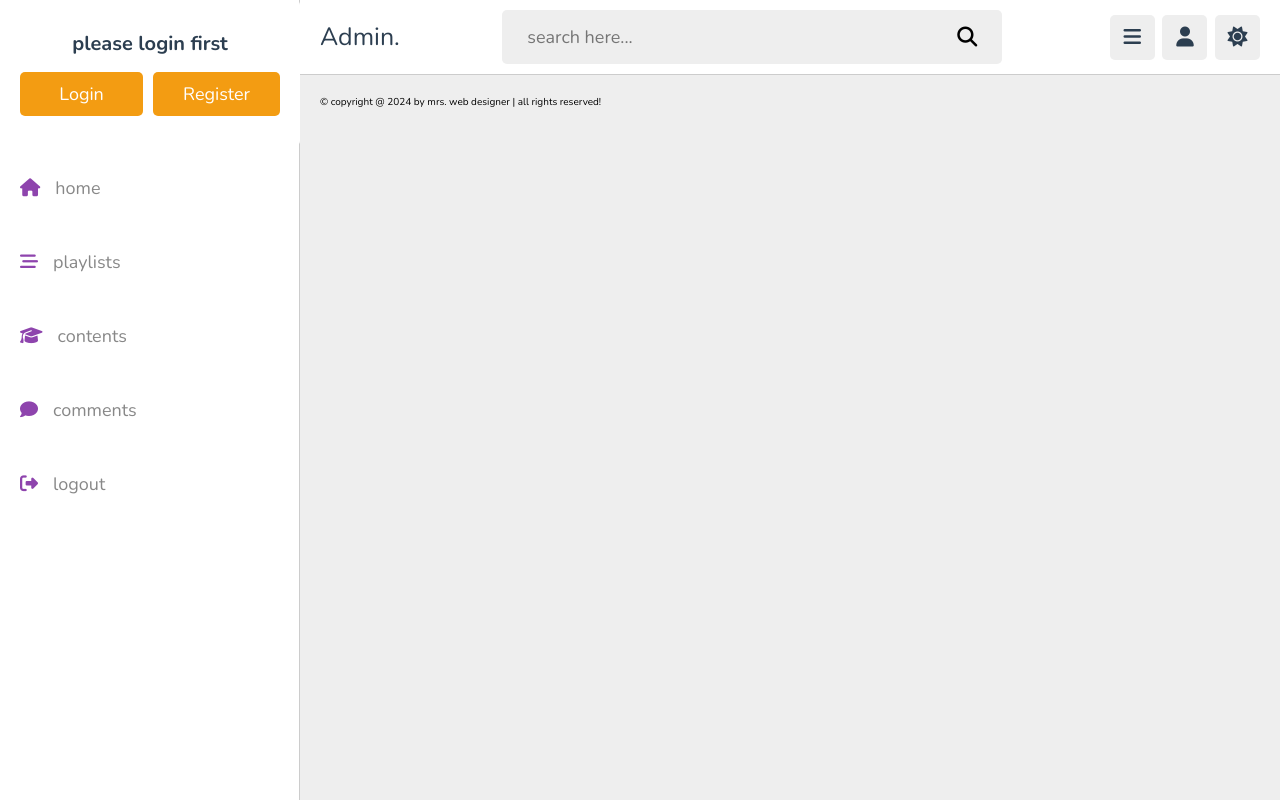
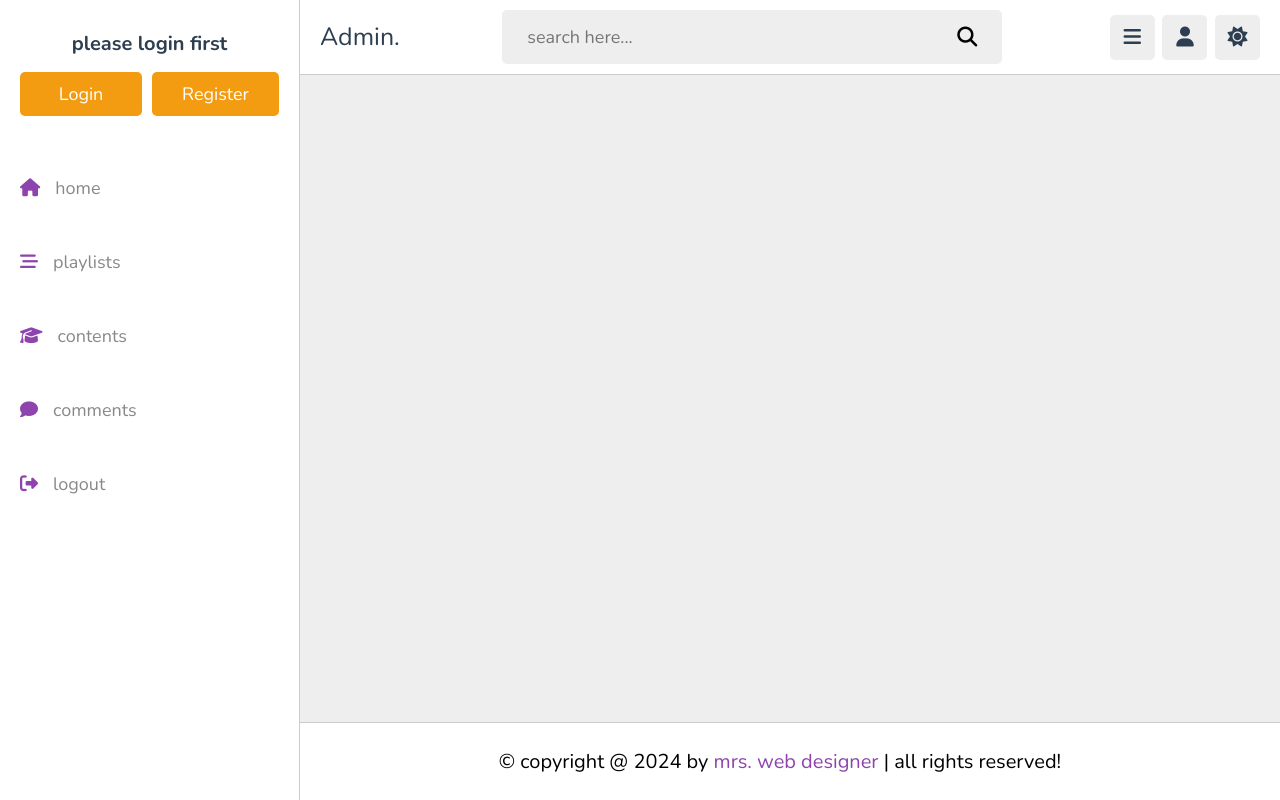
Before and after one commit to iuliachobotar/diplom_work, a PHP site: page /admin/dashboard.php in a window 1280 px wide. Run offline with PHP 8.4, Linux system fonts and the light colour scheme; data that the repository does not hold is empty.

Commit message:
finish header and footer

```diff
--- a/components/admin_header.php
+++ b/components/admin_header.php
@@ -50,6 +50,10 @@
 
 <div class="side-bar">
 
+        <div id="close-bar">
+            <i class="fas fa-times"></i>
+        </div>
+
 <div class="profile">
         <?php
         $select_profile = $conn->prepare("SELECT * FROM `tutor` WHERE id = ?");
--- a/components/footer.php
+++ b/components/footer.php
@@ -1,5 +1,5 @@
-<section class="footer">
+<footer class="footer">
 
     &copy; copyright @ <?= date("Y"); ?> by <span>mrs. web designer</span> | all rights reserved!
 
-</section>
+</footer>
--- a/css/admin_style.css
+++ b/css/admin_style.css
@@ -40,18 +40,22 @@
     background-color: var(--main-color);
 }
 
-html{
+html {
     font-size: 62.5%;
     overflow-x: hidden;
 }
 
-body{
+body {
     padding-bottom: 9rem;
     background-color: var(--light-bg);
     padding-left: 30rem;
 }
 
-section{
+body.active {
+    padding-left: 0;
+}
+
+section {
     padding: 2rem;
     margin: 0 auto;
     max-width: 1200px;
@@ -62,7 +66,7 @@ section{
 .delete-btn,
 .inline-btn,
 .inline-option-btn,
-.inline-delete-btn{
+.inline-delete-btn {
     margin-top: 1rem;
     border-radius: .5rem;
     padding: 1rem 3rem;
@@ -78,53 +82,55 @@ section{
 .delete-btn:hover,
 .inline-btn:hover,
 .inline-option-btn:hover,
-.inline-delete-btn:hover{
+.inline-delete-btn:hover {
     background-color: var(--black);
     color: var(--white);
 }
 
 .inline-btn,
 .inline-option-btn,
-.inline-delete-btn{
+.inline-delete-btn {
     display: inline-block;
 }
 
 .btn,
 .option-btn,
-.delete-btn{
+.delete-btn {
     display: block;
     width: 100%;
 }
 
 .btn,
-.inline-btn{
+.inline-btn {
     background-color: var(--main-color);
 }
 
 .option-btn,
-.inline-option-btn{
+.inline-option-btn {
     background-color: var(--orangen);
 }
 
 .delete-btn,
-.inline-delete-btn{
+.inline-delete-btn {
     background-color: var(--red);
 }
 
-.flex-btn{
+.flex-btn {
     display: flex;
     gap: 1rem;
 }
 
-.header{
+.header {
     position: sticky;
-    top: 0; left: 0; right: 0;
+    top: 0;
+    left: 0;
+    right: 0;
     background-color: var(--white);
     border-bottom: var(--border);
     z-index: 1000;
 }
 
-.header .flex{
+.header .flex {
     display: flex;
     align-items: center;
     padding: 1rem 2rem;
@@ -132,12 +138,12 @@ color: var(--white);
     position: relative;
 }
 
-.header .flex .logo{
+.header .flex .logo {
     font-size: 2.5rem;
     color: var(--black);
 }
 
-.header .flex .search-form{
+.header .flex .search-form {
     width: 50rem;
     background-color: var(--light-bg);
     border-radius: .5rem;
@@ -146,24 +152,24 @@ color: var(--white);
     gap: 2rem;
 }
 
-.header .flex .search-form input{
+.header .flex .search-form input {
     background: none;
     width: 100%;
     font-size: 1.8rem;
     color: var(--black);
 }
 
-.header .flex .search-form button{
+.header .flex .search-form button {
     background: none;
     font-size: 2rem;
     cursor: pointer;
 }
 
-.header .flex .search-form button:hover{
+.header .flex .search-form button:hover {
     color: var(--main-color);
 }
 
-.header .flex .icons div{
+.header .flex .icons div {
     margin-left: .5rem;
     height: 4.5rem;
     width: 4.5rem;
@@ -176,18 +182,19 @@ color: var(--white);
     text-align: center;
 }
 
-.header .flex .icons div:hover{
+.header .flex .icons div:hover {
     background-color: var(--black);
     color: var(--white);
 }
 
-#search-btn{
+#search-btn {
     display: none;
 }
 
-.header .flex .profile{
+.header .flex .profile {
     position: absolute;
-    top: 120%; right: 2rem;
+    top: 120%;
+    right: 2rem;
     background-color: var(--white);
     padding: 1.5rem;
     text-align: center;
@@ -199,11 +206,11 @@ color: var(--white);
     transition: .2s linear;
 }
 
-.header .flex .profile.active{
+.header .flex .profile.active {
     transform: scale(1);
 }
 
-.header .flex .profile h3{
+.header .flex .profile h3 {
     margin-bottom: .5rem;
     font-size: 2rem;
     color: var(--black);
@@ -211,7 +218,7 @@ color: var(--white);
     overflow-x: hidden;
 }
 
-.header .flex .profile img{
+.header .flex .profile img {
     margin-bottom: .5rem;
     height: 10rem;
     width: 10rem;
@@ -219,31 +226,32 @@ color: var(--white);
     object-fit: cover;
 }
 
-.header .flex .profile span{
+.header .flex .profile span {
     font-size: 1.5rem;
     color: var(--light-color);
 }
 
-.side-bar{
+.side-bar {
     position: fixed;
-    top: 0; left: 0;
+    top: 0;
+    left: 0;
     height: 100vh;
+    width: 30rem;
     background-color: var(--white);
-    width: 30rem;
     border-right: var(--border);
     z-index: 1200;
 }
 
-.side-bar .profile{
-    background-color: var(--white);
+.side-bar.active {
+    left: -30rem;
+}
+
+.side-bar .profile {
     padding: 3rem 2rem;
     text-align: center;
-    border-radius: .5rem;
-    width: 30rem;
-    overflow-x: hidden;
 }
 
-.side-bar .profile h3{
+.side-bar .profile h3 {
     margin-bottom: .5rem;
     font-size: 2rem;
     color: var(--black);
@@ -251,7 +259,7 @@ color: var(--white);
     overflow-x: hidden;
 }
 
-.side-bar .profile img{
+.side-bar .profile img {
     margin-bottom: .5rem;
     height: 10rem;
     width: 10rem;
@@ -259,32 +267,224 @@ color: var(--white);
     object-fit: cover;
 }
 
-    .side-bar .profile span{
+.side-bar .profile span {
     font-size: 1.5rem;
     color: var(--light-color);
 }
 
-    .side-bar .navbar a{
+.side-bar .navbar a {
     display: block;
     padding: 2rem;
     font-size: 1.8rem;
     margin: 1rem 0;
 }
 
-    .side-bar .navbar a i{
+.side-bar .navbar a i {
     margin-right: 1.5rem;
     color: var(--main-color);
     transition: .2s linear;
 }
 
-    .side-bar .navbar a span{
+.side-bar .navbar a span {
     color: var(--light-color);
 }
 
-    .side-bar .navbar a:hover i{
+.side-bar .navbar a:hover i {
     margin-right: 2.5rem;
 }
 
-    .side-bar .navbar a:hover{
+.side-bar .navbar a:hover {
     background-color: var(--light-bg);
 }
+
+.side-bar #close-bar {
+    text-align: right;
+    padding: 2rem;
+    padding-bottom: 0;
+    display: none;
+}
+
+.side-bar #close-bar i {
+    height: 4.5rem;
+    width: 4.5rem;
+    line-height: 4.4rem;
+    color: #fff;
+    background-color: var(--red);
+    cursor: pointer;
+    border-radius: .5rem;
+    font-size: 2rem;
+    text-align: center;
+}
+
+
+
+
+
+
+
+
+
+
+
+
+
+
+
+
+
+
+
+
+
+
+
+
+
+
+
+
+
+
+
+
+
+
+
+
+
+
+
+
+
+
+
+
+
+
+
+
+
+
+
+
+
+
+.footer {
+    position: fixed;
+    bottom: 0;
+    left: 0;
+    right: 0;
+    background-color: var(--white);
+    z-index: 1000;
+    border-top: var(--border);
+    font-size: 2rem;
+    padding: 2.5rem 2rem;
+    text-align: center;
+    padding-left: 30rem;
+}
+
+.footer.active {
+    padding-left: 2rem;
+}
+
+.footer span {
+    color: var(--main-color);
+}
+
+
+
+
+
+
+
+
+
+
+
+
+
+
+
+
+
+
+
+
+
+
+
+
+
+
+
+
+
+
+
+
+@media (max-width:1200px) {
+
+    body {
+        padding-left: 0;
+    }
+
+    .side-bar {
+        left: -30rem;
+        transition: .2s linear;
+    }
+
+    .footer {
+        padding-left: 2rem;
+    }
+
+    .side-bar.active {
+        left: 0;
+        box-shadow: 0 0 0 100vw rgba(0, 0, 0, .7);
+    }
+
+    .side-bar #close-bar{
+        display: block;
+    }
+
+}
+
+@media (max-width:991px) {
+
+    html {
+        font-size: 55%;
+    }
+
+}
+
+@media (max-width:768px) {
+
+    #search-btn {
+        display: inline-block;
+    }
+
+    .header .flex .search-form {
+        position: absolute;
+        top: 99%;
+        left: 0;
+        right: 0;
+        background-color: var(--white);
+        border-top: var(--border);
+        border-bottom: var(--border);
+        width: 100%;
+        clip-path: polygon(0 0, 100% 0, 100% 0, 0 0);
+        transition: .2s linear;
+    }
+
+    .header .flex .search-form.active {
+        clip-path: polygon(0 0, 100% 0, 100% 100%, 0 100%);
+    }
+
+}
+
+@media (max-width:450px) {
+
+    html {
+        font-size: 50%;
+    }
+
+}
--- a/js/admin_script.js
+++ b/js/admin_script.js
@@ -1,9 +1,36 @@
+let footer = document.querySelector('.footer');
+let body = document.body;
 let profile = document.querySelector('.header .flex .profile');
+let searchForm = document.querySelector('.header .flex .search-form');
+let sideBar = document.querySelector('.side-bar');
 
 document.querySelector('#user-btn').onclick = () =>{
     profile.classList.toggle('active');
+    searchForm.classList.remove('active');
+}
+
+document.querySelector('#search-btn').onclick = () =>{
+    searchForm.classList.toggle('active');
+    profile.classList.remove('active');
+}
+
+document.querySelector('#menu-btn').onclick = () =>{
+    sideBar.classList.toggle('active');
+    body.classList.toggle('active');
+    footer.classList.toggle('active');
+}
+
+document.querySelector('#close-bar').onclick = () =>{
+    sideBar.classList.remove('active');
 }
 
 window.onscroll = () =>{
     profile.classList.remove('active');
+    searchForm.classList.remove('active');
+
+    if(window.innerWidth < 1200){
+        sideBar.classList.remove('active');
+        body.classList.remove('active');
+        footer.classList.remove('active');
+    }
 }
```
Lines whose indentation alone changed are shown as unchanged.
